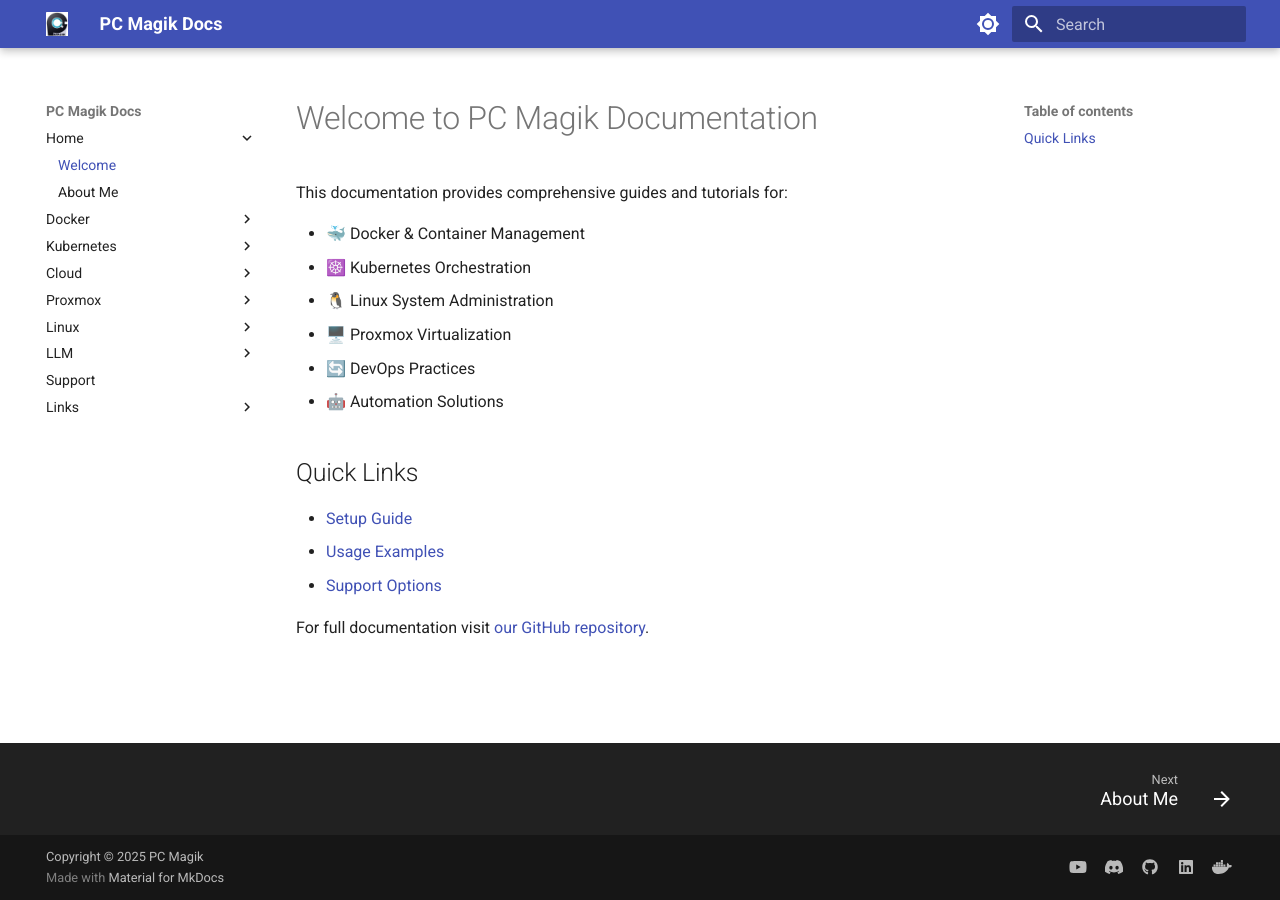
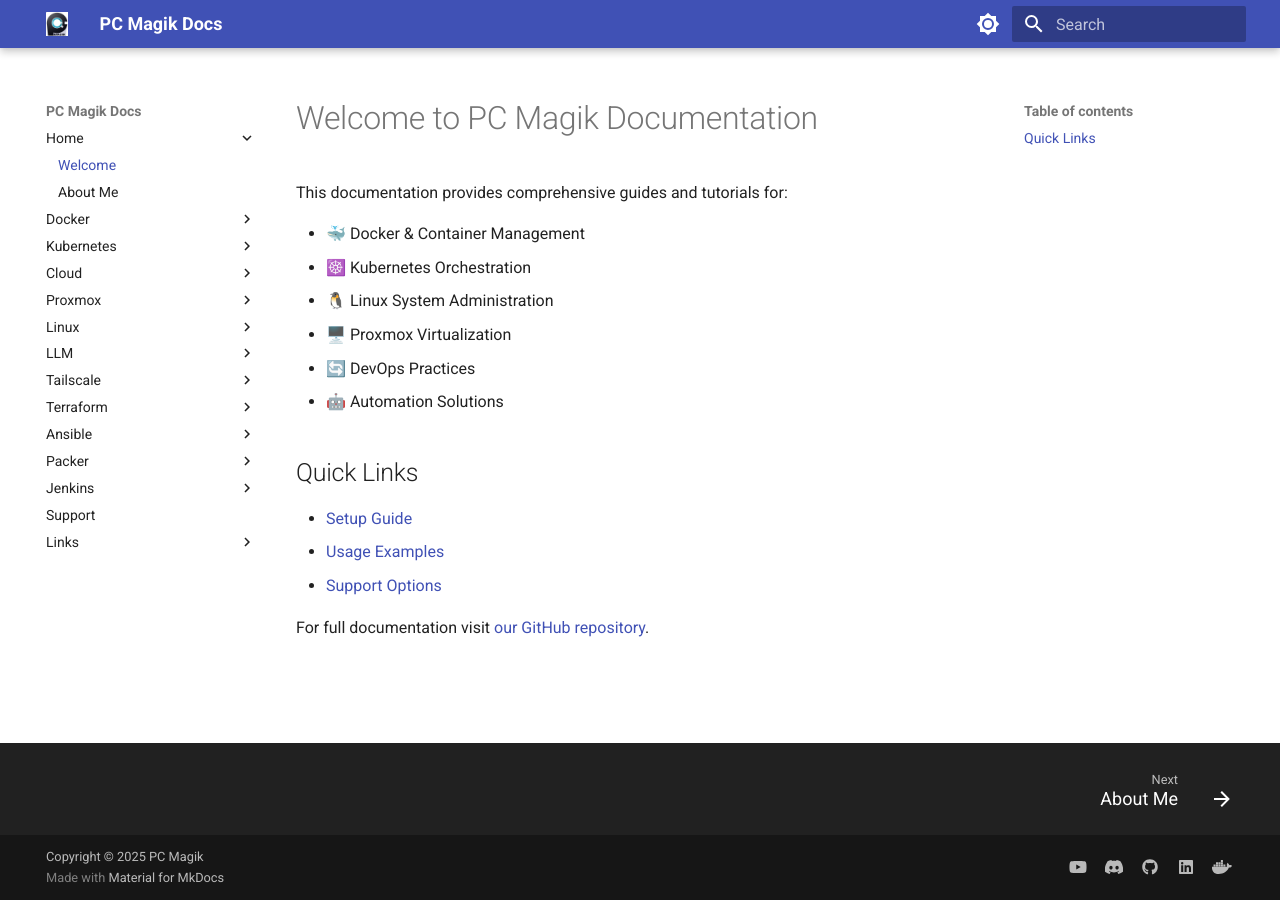
Before and after one commit to pcmagik/pcmagik.github.io, an MkDocs documentation site: the page built from docs/index.md, in a window 1280 px wide. Built offline with MkDocs 1.6.1 and Material for MkDocs 9.7.7, drawn with Linux system fonts in a browser that asks for light colours; some of the changed lines change nothing that is shown.

Commit message:
Add new sections for Tailscale, Terraform, Ansible, Packer, and Jenkins in mkdocs configuration

```diff
--- a/mkdocs.yml
+++ b/mkdocs.yml
@@ -32,6 +32,26 @@
     - Setup: setup.md
     - Usage: usage.md
   - LLM:
+    - Overview: overview.md
+    - Setup: setup.md
+    - Usage: usage.md
+  - Tailscale:
+    - Overview: overview.md
+    - Setup: setup.md
+    - Usage: usage.md
+  - Terraform:
+    - Overview: overview.md
+    - Setup: setup.md
+    - Usage: usage.md
+  - Ansible:
+    - Overview: overview.md
+    - Setup: setup.md
+    - Usage: usage.md
+  - Packer:
+    - Overview: overview.md
+    - Setup: setup.md
+    - Usage: usage.md
+  - Jenkins:
     - Overview: overview.md
     - Setup: setup.md
     - Usage: usage.md
```
